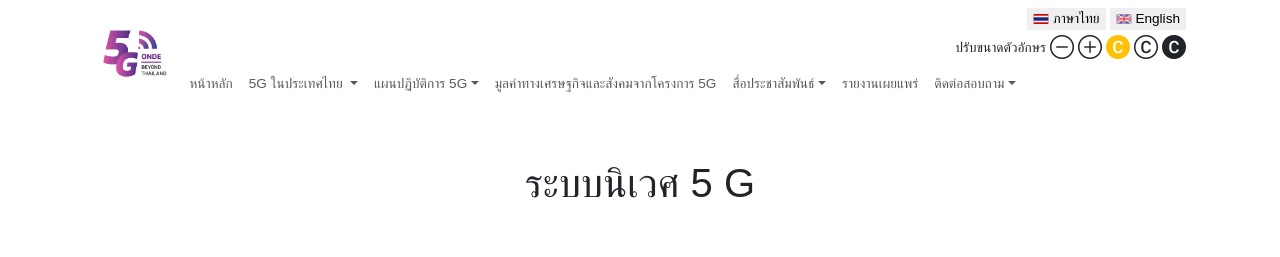
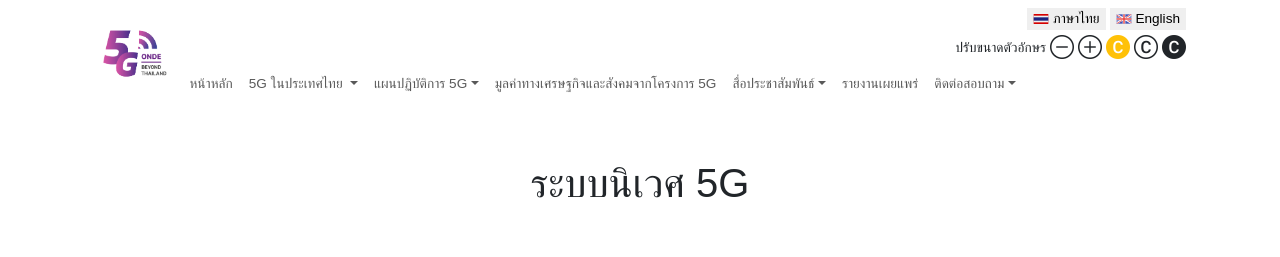
Before and after one commit to Pollux-z/5Gwebsite.github.io, a website: page ecosystem.html in a window 1280 px wide. Shown: the top 257 px of the page. Drawn offline with nearby package versions, Linux system fonts and the light colour scheme; a script that the page names is missing; a web font is replaced by a local one.

Commit message:
edit page contact

```diff
--- a/ecosystem.html
+++ b/ecosystem.html
@@ -31,7 +31,7 @@
      <div class="container">
         <div class="row">
             <div class="text-center my-5">
-                <h1>ระบบนิเวศ 5 G</h1>
+                <h1>ระบบนิเวศ 5G</h1>
             </div>
         </div>
      </div>
```
Also changed, not shown: contact_research.html (+1 -1 lines).
